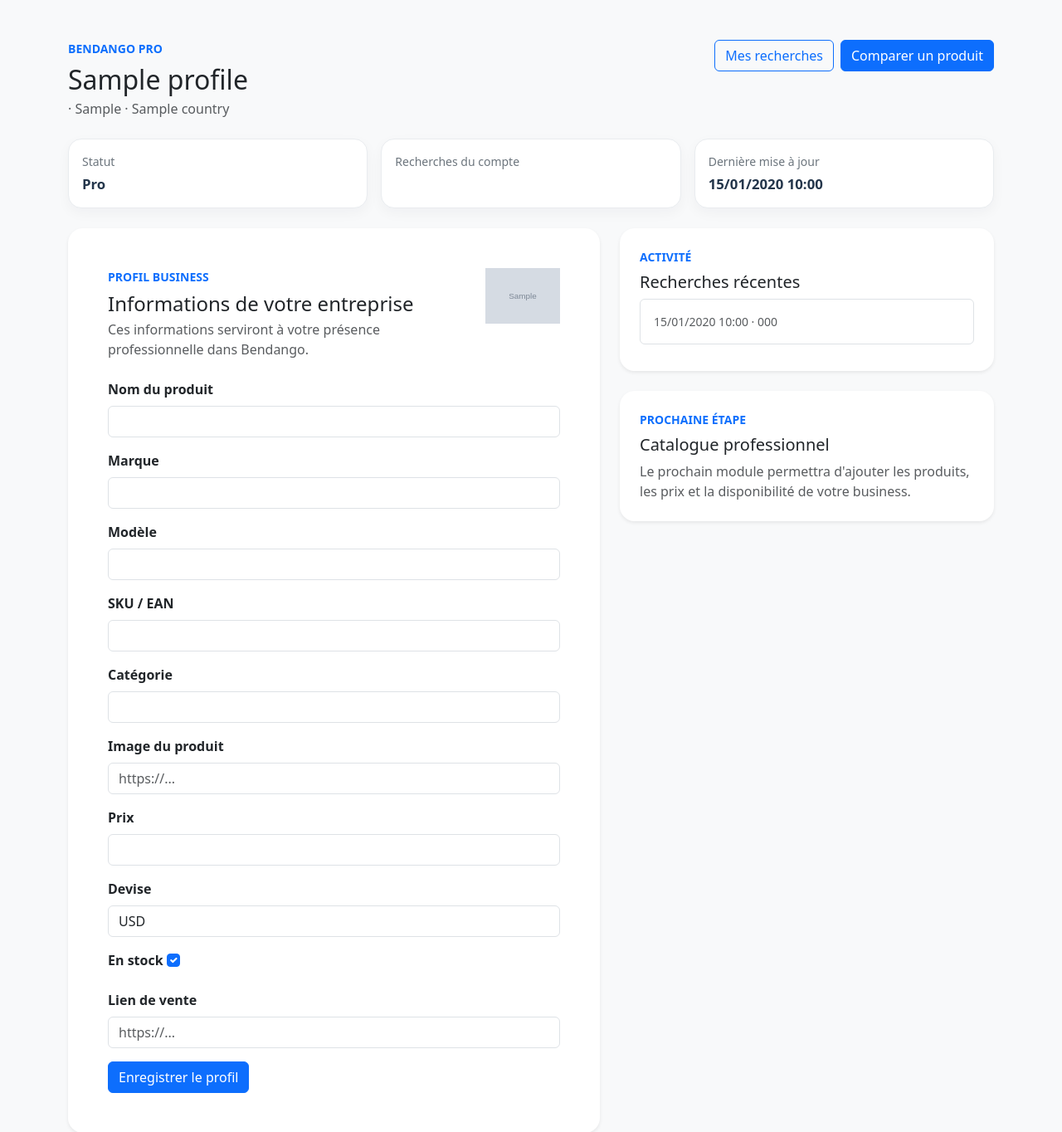
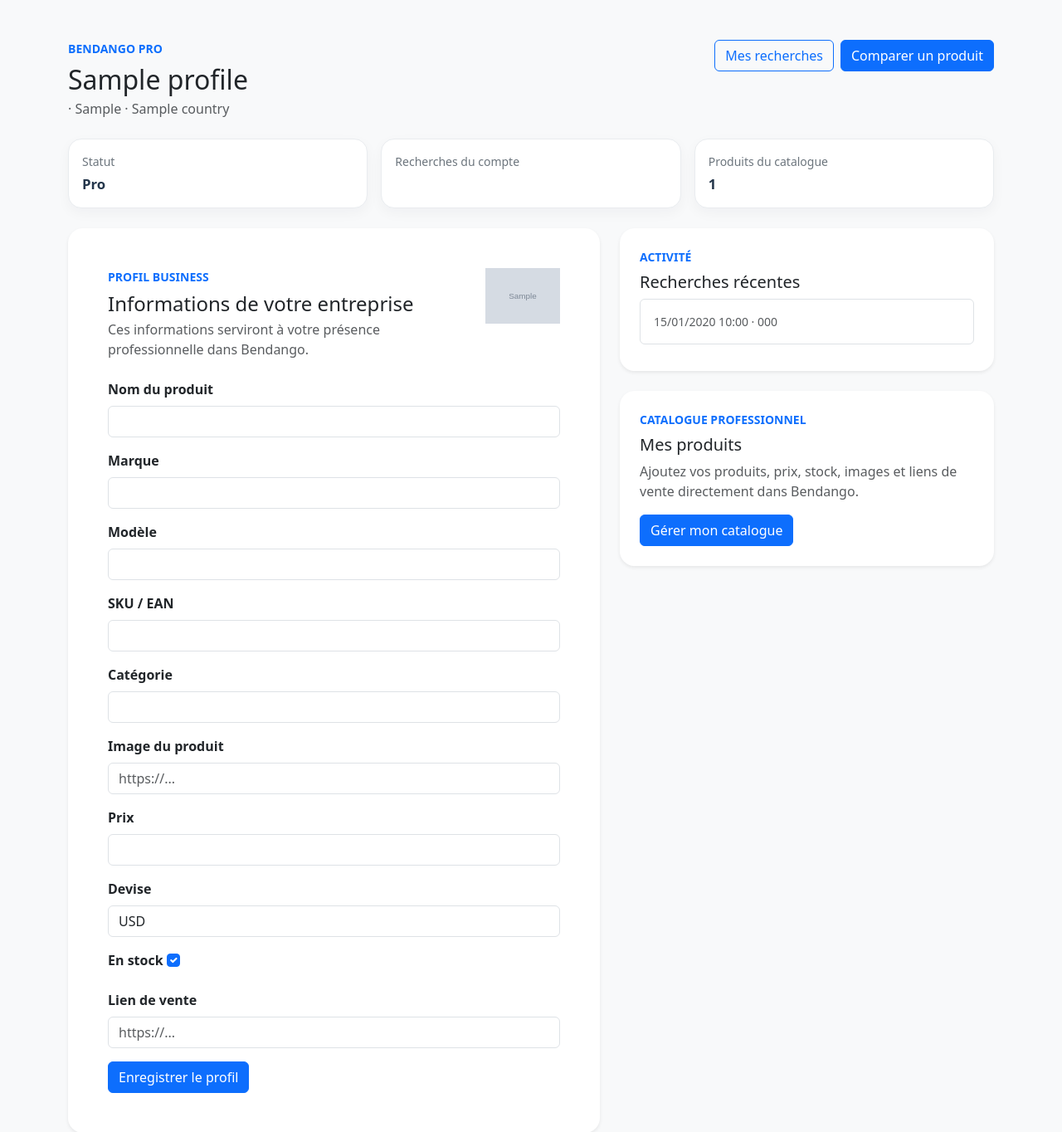
Before and after one commit to kembo-dev/bendango, a Django app: template tracker/templates/tracker/pro_dashboard.html in a window 1280 px wide. Shown: the top 1364 px of the page at 83% size. Run offline with Django 5.2, Linux system fonts and the light colour scheme; tables that the repository leaves empty hold one stand-in row (values such as "Sample post"); the template is opened without the code that fills it: values that come from a table or form of the project are taken from there, most other values are stand-ins (such as "Sample title", 1, 10 or a date in 2020); grey boxes marked "Sample" are stand-in pictures; parts of the project's set-up code (start-up, migrations or seed data) failed here and were passed over.

Commit message:
ux: activate catalog controls in Pro dashboard

```diff
--- a/tracker/templates/tracker/pro_dashboard.html
+++ b/tracker/templates/tracker/pro_dashboard.html
@@ -30,7 +30,7 @@
     <div class="row g-3 mb-4">
         <div class="col-md-4"><div class="metric"><small>Statut</small><strong>{% if profile.is_verified %}Pro vérifié{% else %}Pro{% endif %}</strong></div></div>
         <div class="col-md-4"><div class="metric"><small>Recherches du compte</small><strong>{{ search_count }}</strong></div></div>
-        <div class="col-md-4"><div class="metric"><small>Dernière mise à jour</small><strong>{{ profile.updated_at|date:"d/m/Y H:i" }}</strong></div></div>
+        <div class="col-md-4"><div class="metric"><small>Produits du catalogue</small><strong>{{ product_count }}</strong></div></div>
     </div>
 
     <div class="row g-4">
@@ -77,9 +77,10 @@
 
             <div class="card border-0 shadow-sm">
                 <div class="card-body p-4">
-                    <div class="text-primary text-uppercase fw-bold small mb-2">Prochaine étape</div>
-                    <h2 class="h5">Catalogue professionnel</h2>
-                    <p class="text-muted mb-0">Le prochain module permettra d'ajouter les produits, les prix et la disponibilité de votre business.</p>
+                    <div class="text-primary text-uppercase fw-bold small mb-2">Catalogue professionnel</div>
+                    <h2 class="h5">Mes produits</h2>
+                    <p class="text-muted">Ajoutez vos produits, prix, stock, images et liens de vente directement dans Bendango.</p>
+                    <a href="{% url 'pro_products' %}" class="btn btn-primary">Gérer mon catalogue</a>
                 </div>
             </div>
         </div>
```
